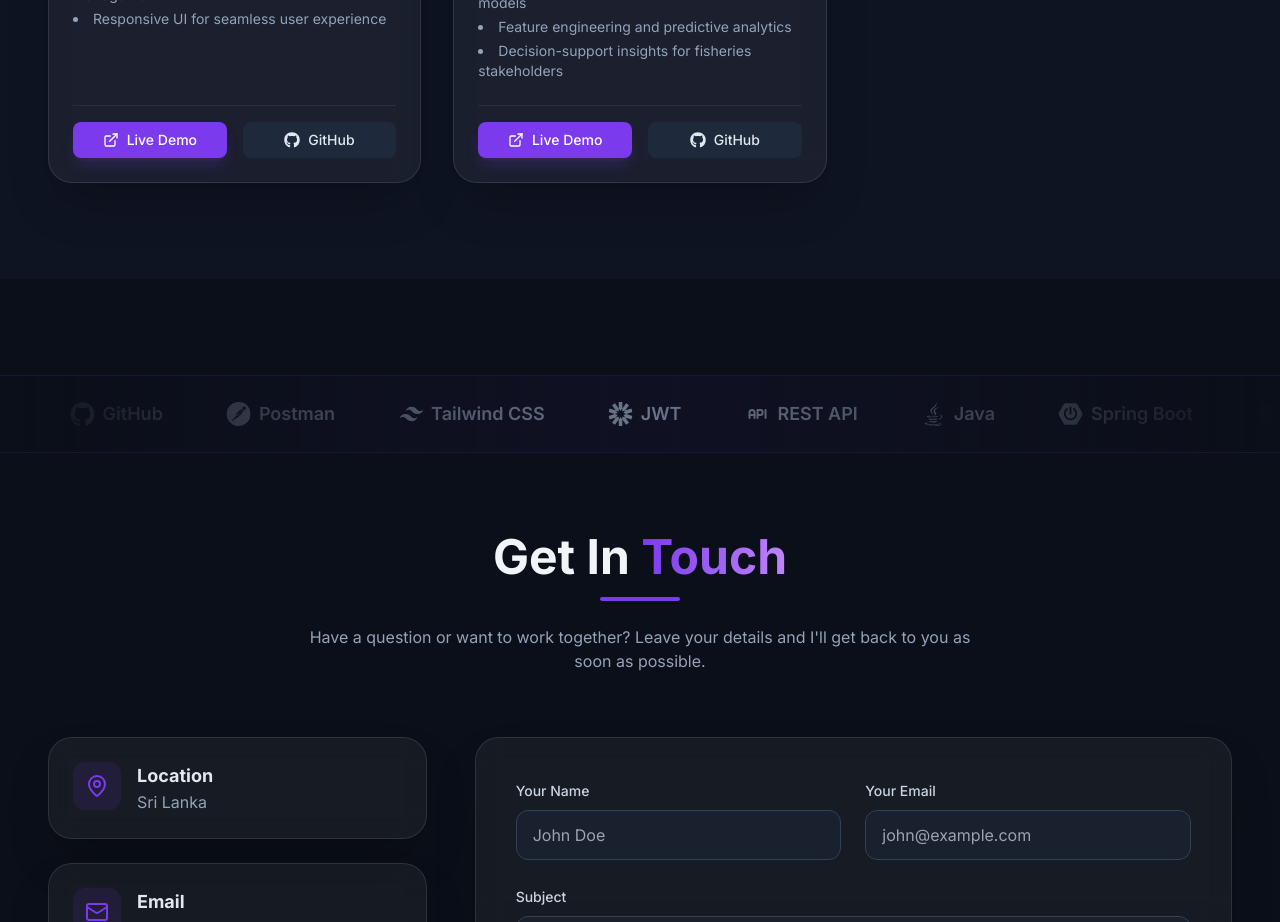
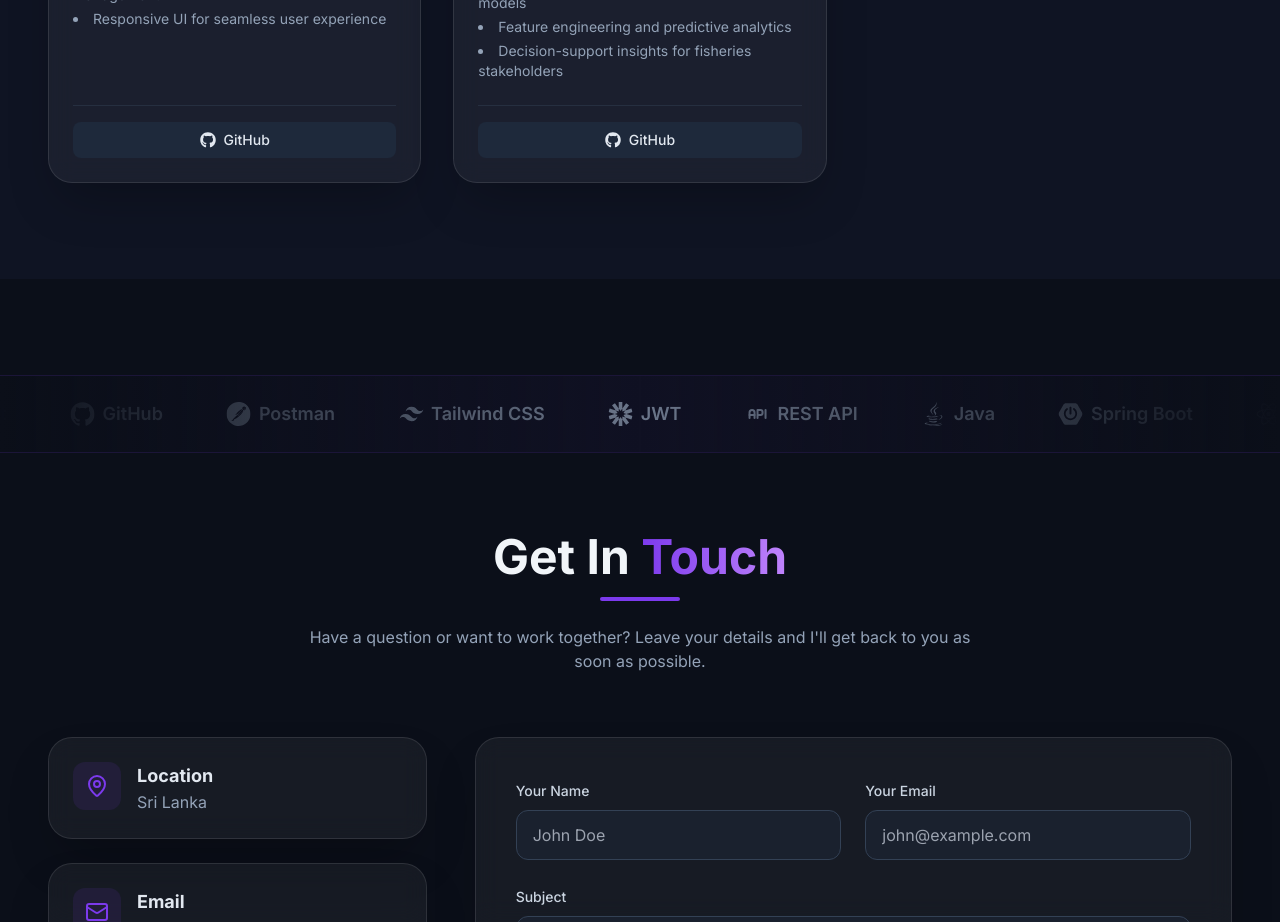
Before and after one commit to Mithujana/MyPortfolio, a React (Vite) app: page / in a window 1280 px wide. Shown: the part 4200-5122 px from the top of the page. Built offline with nearby package versions, Linux system fonts and the light colour scheme.

Commit message:
add github link

```diff
--- a/src/components/Projects.jsx
+++ b/src/components/Projects.jsx
@@ -15,8 +15,7 @@ const Projects = () => {
         "Responsive UI for seamless user experience"
       ],
       image: "https://images.unsplash.com/photo-1489599849927-2ee91cede3ba?auto=format&fit=crop&w=800&q=80",
-      github: "https://github.com/Mithujana",
-      demo: "#"
+      github: "https://github.com/Mithujana"
     },
     {
       title: "Smart Fish Route Predictor",
@@ -28,8 +27,7 @@ const Projects = () => {
         "Decision-support insights for fisheries stakeholders"
       ],
       image: "https://images.unsplash.com/photo-1544551763-46a013bb70d5?auto=format&fit=crop&w=800&q=80",
-      github: "https://github.com/Mithujana",
-      demo: "#"
+      github: "https://github.com/Mithujana"
     }
   ];
 
@@ -87,12 +85,7 @@ const Projects = () => {
                 </div>
 
                 <div className="flex items-center gap-4 mt-auto pt-4 border-t border-slate-200 dark:border-slate-700/50">
-                  <a
-                    href={project.demo}
-                    className="flex items-center gap-2 text-sm font-medium bg-primary hover:bg-primary-dark text-white px-4 py-2 rounded-lg transition-colors w-full justify-center shadow-lg shadow-primary/20"
-                  >
-                    <ExternalLink size={16} /> Live Demo
-                  </a>
+
                   <a
                     href={project.github}
                     className="flex items-center gap-2 text-sm font-medium bg-slate-200 dark:bg-slate-800 hover:bg-slate-300 dark:hover:bg-slate-700 text-slate-800 dark:text-slate-200 px-4 py-2 rounded-lg transition-colors w-full justify-center"
```
